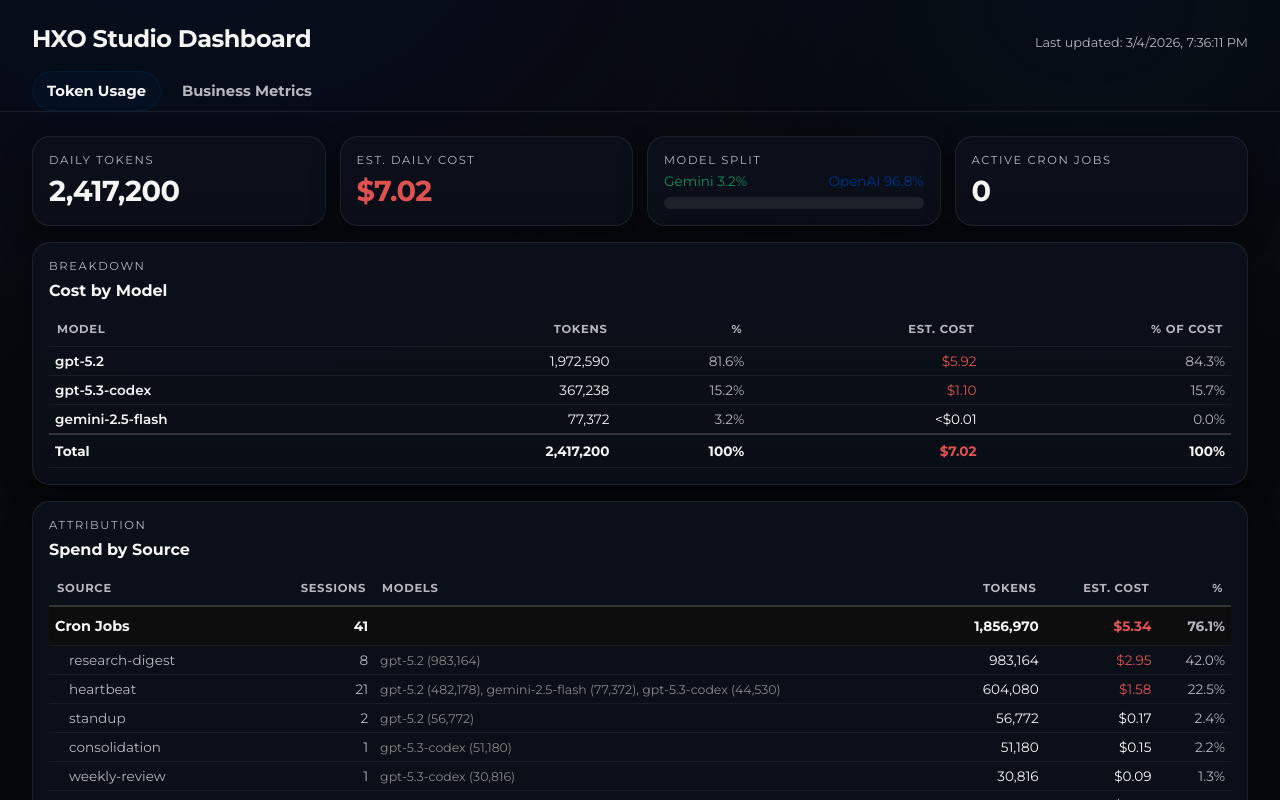
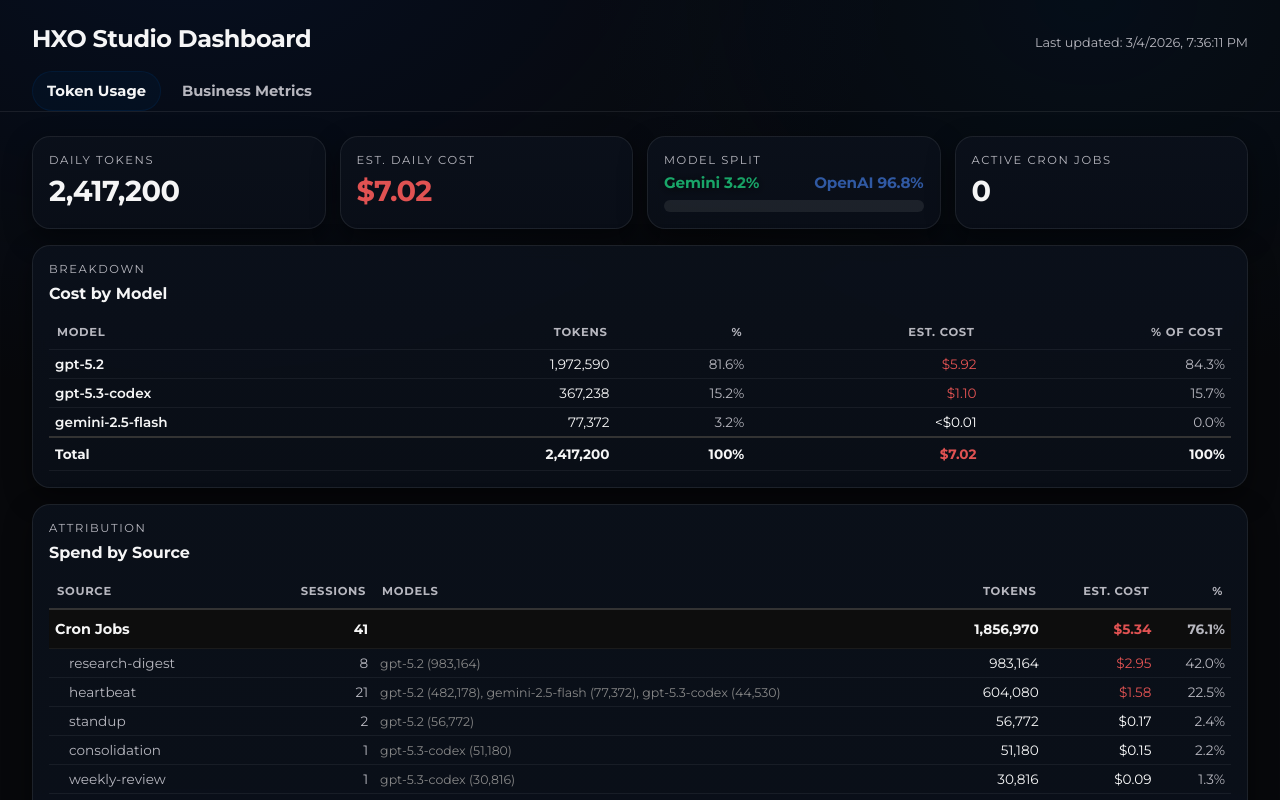
Before and after one commit to hobartxo/hxo-studio-dashboard, a React (Vite) app: page / in a window 1280 px wide. Shown: the top 800 px of the page. Built offline with nearby package versions, Linux system fonts and the light colour scheme.

Commit message:
Improve model split label contrast (brighter + bold)

```diff
--- a/src/App.css
+++ b/src/App.css
@@ -102,6 +102,11 @@ body {
 
 .accent {
   color: var(--accent-2);
+}
+
+/* Utility: brighter accent for small text on dark backgrounds */
+.accent-bright {
+  color: color-mix(in oklab, var(--accent-2) 82%, var(--white));
 }
 
 .mono {
--- a/src/components/TokenUsageTab.tsx
+++ b/src/components/TokenUsageTab.tsx
@@ -328,7 +328,7 @@ function ModelSplitBar({ gemini, openai }: { gemini: number; openai: number }) {
     <div>
       <div className="split-labels">
         <span className="good">Gemini {g.toFixed(1)}%</span>
-        <span className="accent">OpenAI {o.toFixed(1)}%</span>
+        <span className="accent-bright">OpenAI {o.toFixed(1)}%</span>
       </div>
       <div className="split-bar">
         <div className="split-seg good" style={{ width: `${g}%` }} />
--- a/src/styles/dashboard.css
+++ b/src/styles/dashboard.css
@@ -45,7 +45,23 @@
   display: flex;
   justify-content: space-between;
   margin-bottom: 8px;
-  font-size: 0.85rem;
+  font-size: 0.95rem;
+  font-weight: 800;
+  letter-spacing: -0.01em;
+}
+
+/* Make split labels pop on dark panels without losing brand hue */
+.split-labels .good,
+.split-labels .accent {
+  text-shadow: 0 1px 10px rgba(0, 0, 0, 0.8);
+}
+
+.split-labels .good {
+  filter: saturate(1.05) brightness(1.15);
+}
+
+.split-labels .accent {
+  filter: saturate(1.05) brightness(1.25);
 }
 
 .split-bar {
```
